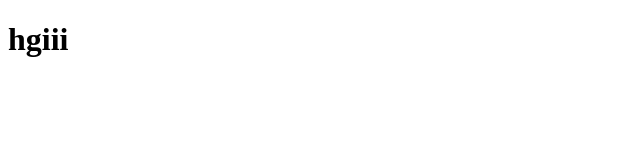
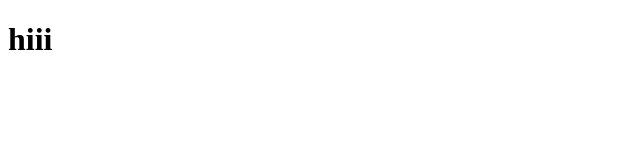
Before and after one commit to DevAman2317/assinments4, a plain HTML site: page index.html in a window 1280 px wide. Shown: the full height of the page, 0-640 px from the left. Drawn offline with Linux system fonts and the light colour scheme.

Commit message:
file added

```diff
--- a/index.html
+++ b/index.html
@@ -7,6 +7,6 @@
     <title>Document</title>
 </head>
 <body>
-    <h1>hgiii</h1>
+    <h1>hiii</h1>
 </body>
 </html>
```
